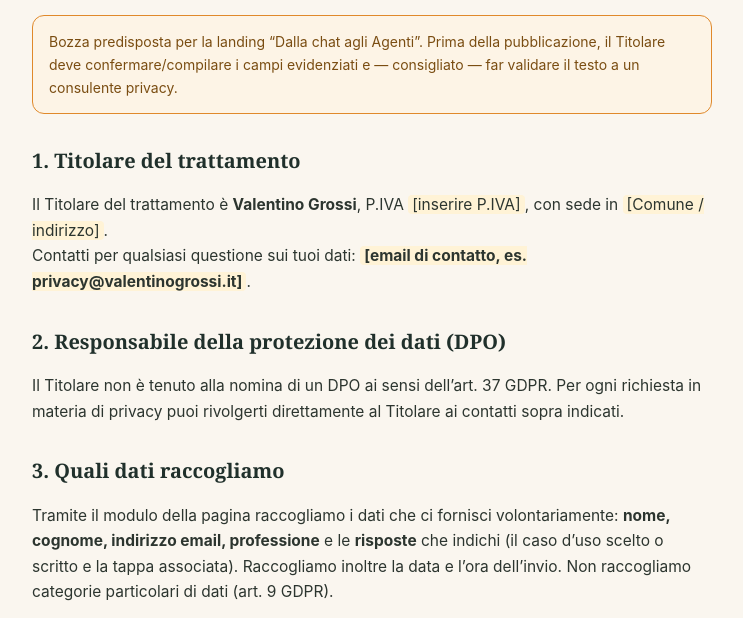
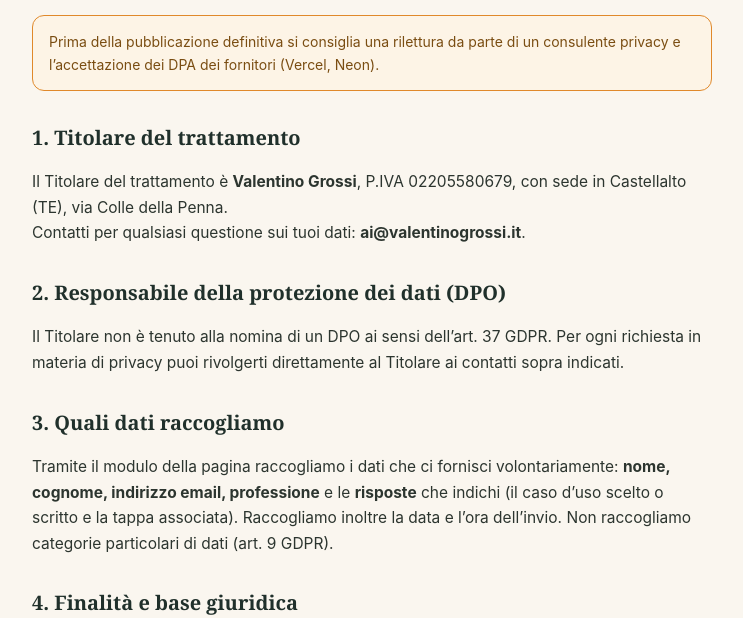
Before and after one commit to valegro92/landing-dalla-chat-agli-agenti, a website: page privacy.html in a window 1280 px wide. Shown: the part 182-800 px from the top of the page, without its empty margins (268-1011 px from the left). Drawn offline with Linux system fonts and the light colour scheme.

Commit message:
Add files via upload

```diff
--- a/privacy.html
+++ b/privacy.html
@@ -31,11 +31,11 @@
   <h1>Informativa sul trattamento dei dati personali</h1>
   <div class="upd">Ai sensi dell’art. 13 del Regolamento UE 2016/679 (GDPR) · Versione v1 · aggiornata al 1 giugno 2026</div>
 
-  <div class="note">Bozza predisposta per la landing “Dalla chat agli Agenti”. Prima della pubblicazione, il Titolare deve confermare/compilare i campi evidenziati e — consigliato — far validare il testo a un consulente privacy.</div>
+  <div class="note">Prima della pubblicazione definitiva si consiglia una rilettura da parte di un consulente privacy e l’accettazione dei DPA dei fornitori (Vercel, Neon).</div>
 
   <h2>1. Titolare del trattamento</h2>
-  <p>Il Titolare del trattamento è <strong>Valentino Grossi</strong>, P.IVA <span class="ph">[inserire P.IVA]</span>, con sede in <span class="ph">[Comune / indirizzo]</span>.<br>
-  Contatti per qualsiasi questione sui tuoi dati: <strong><span class="ph">[email di contatto, es. privacy@valentinogrossi.it]</span></strong>.</p>
+  <p>Il Titolare del trattamento è <strong>Valentino Grossi</strong>, P.IVA 02205580679, con sede in Castellalto (TE), via Colle della Penna.<br>
+  Contatti per qualsiasi questione sui tuoi dati: <strong>ai@valentinogrossi.it</strong>.</p>
 
   <h2>2. Responsabile della protezione dei dati (DPO)</h2>
   <p>Il Titolare non è tenuto alla nomina di un DPO ai sensi dell’art. 37 GDPR. Per ogni richiesta in materia di privacy puoi rivolgerti direttamente al Titolare ai contatti sopra indicati.</p>
@@ -72,7 +72,7 @@
   </ul>
 
   <h2>9. I tuoi diritti</h2>
-  <p>In qualsiasi momento puoi esercitare i diritti previsti dagli artt. 15-22 GDPR: <strong>accesso, rettifica, cancellazione, limitazione, opposizione, portabilità</strong> e <strong>revoca del consenso</strong> (senza pregiudicare la liceità del trattamento svolto prima della revoca). Per esercitarli scrivi a <span class="ph">[email di contatto]</span>; risponderemo entro 30 giorni. Per revocare il consenso agli aggiornamenti puoi anche usare il link di disiscrizione in fondo a ogni email.</p>
+  <p>In qualsiasi momento puoi esercitare i diritti previsti dagli artt. 15-22 GDPR: <strong>accesso, rettifica, cancellazione, limitazione, opposizione, portabilità</strong> e <strong>revoca del consenso</strong> (senza pregiudicare la liceità del trattamento svolto prima della revoca). Per esercitarli scrivi a <strong>ai@valentinogrossi.it</strong>; risponderemo entro 30 giorni. Per revocare il consenso agli aggiornamenti puoi anche usare il link di disiscrizione in fondo a ogni email.</p>
 
   <h2>10. Reclamo all’autorità di controllo</h2>
   <p>Hai il diritto di proporre reclamo al <strong>Garante per la protezione dei dati personali</strong> (<a href="https://www.garanteprivacy.it" target="_blank" rel="noopener">www.garanteprivacy.it</a>) se ritieni che il trattamento violi il GDPR.</p>
```
